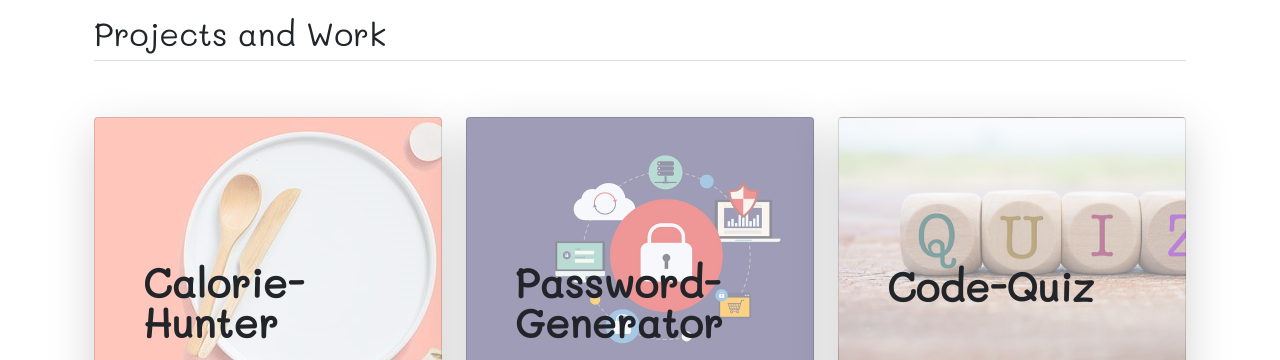
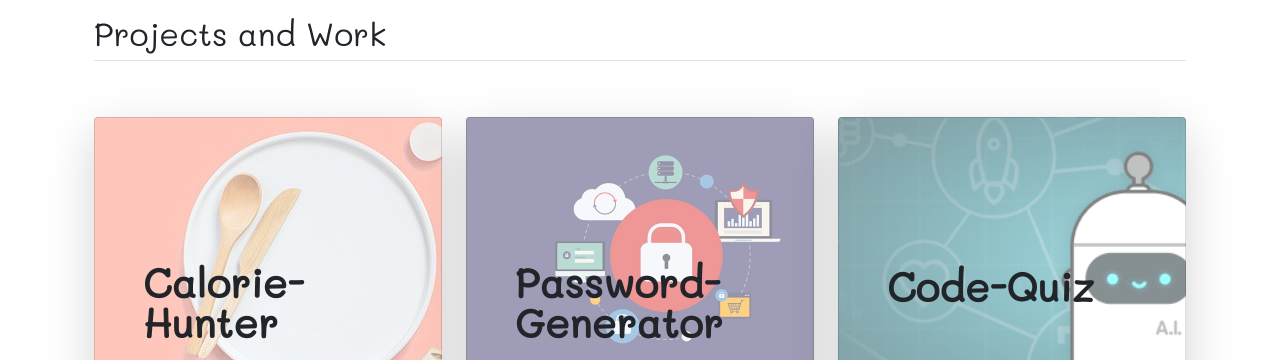
Before and after one commit to LAKEHALKhaled/Portfolio-Website, a plain HTML site: page index.html in a window 1280 px wide. Shown: the part 1030-1390 px from the top of the page. Drawn offline with nearby package versions, Linux system fonts and the light colour scheme; grey boxes are pictures that could not be loaded.

Commit message:
change size of weather and quiz pictures

```diff
--- a/index.html
+++ b/index.html
@@ -164,7 +164,7 @@
               </div>
 
               <div class="col">
-                <div class="card card-cover h-100 overflow-hidden rounded-5 shadow-lg" style= "background-image: url(css/images/quiz.png);">
+                <div class="card card-cover h-100 overflow-hidden rounded-5 shadow-lg" style= "background-image: url(css/images/quizz.png);">
                   <div class="d-flex flex-column h-100 p-5 pb-3 text-shadow-1">
                     <h4 class="pt-5 mt-5 display-6 lh-1 fw-bold mt-auto">Code-Quiz</h4>
                     <ul class="d-flex list-unstyled mt-auto">
```
Also changed, not shown: css/images/quizz.png (added), css/images/weather.png.
